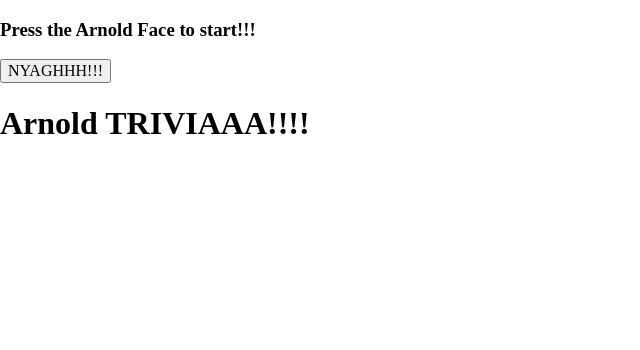
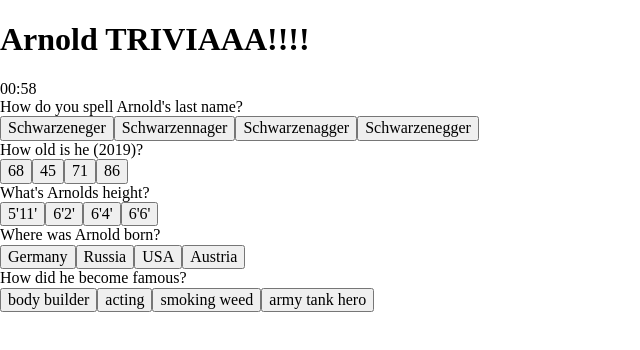
Before and after one commit to dylandavispc/trivia-game, a plain HTML site: page index.html in a window 1280 px wide. Both pictures are taken after a click on the button "NYAGHHH!!!". Shown: the whole page, without its empty margins (0-640 px from the left). Drawn offline with nearby package versions, Linux system fonts and the light colour scheme.

Commit message:
Game display, start screen, game over screen; complete.  Correct features and inccorect features to be worked on next.

```diff
--- a/assets/javascript/app.js
+++ b/assets/javascript/app.js
@@ -0,0 +1,131 @@
+//INITIALIZATION=====================================================================
+//Variables
+let correct = 0;
+let incorrect = 0;
+let unanswered = 0;
+const arnold = {
+    lastName: "Schwarzenagger",
+    age: 71,
+    height: "6'2'",
+    born: "Austria",
+    origin: "body builder"
+}
+const game = {
+    questions : ["How do you spell Arnold's last name?", "How old is he (2019)?", "What's Arnolds height?",
+    "Where was Arnold born?", "How did he become famous?"],
+    ques1 : ["Schwarzeneger", "Schwarzennager", "Schwarzenagger", "Schwarzenegger"],
+    ques2 : [68, 45, 71, 86],
+    ques3 : ["5'11'", "6'2'", "6'4'", "6'6'"],
+    ques4 : ["Germany", "Russia", "USA", "Austria"],
+    ques5 : ["body builder", "acting", "smoking weed", "army tank hero"],
+}
+
+//Displays
+document.getElementById("gameOverScreen").style.display = "none";
+document.getElementById("gameStartScreen").style.display = "block";
+document.getElementById("container").style.display = "none";
+
+//Question Gameplay
+$("#question1").text(game.questions[0]);
+$("#question2").text(game.questions[1]);
+$("#question3").text(game.questions[2]);
+$("#question4").text(game.questions[3]);
+$("#question5").text(game.questions[4]);
+
+for (let i=0; i < game.ques1.length; i++) {
+    let a = $("<button>");
+    a.addClass("ques-btn");
+    a.attr("data-name", game.ques1[i]);
+    a.text(game.ques1[i]);
+    $("#guess1").append(a);
+}
+for (let i=0; i < game.ques2.length; i++) {
+    let a = $("<button>");
+    a.addClass("ques-btn");
+    a.attr("data-name", game.ques2[i]);
+    a.text(game.ques2[i]);
+    $("#guess2").append(a);
+}
+for (let i=0; i < game.ques3.length; i++) {
+    let a = $("<button>");
+    a.addClass("ques-btn");
+    a.attr("data-name", game.ques3[i]);
+    a.text(game.ques3[i]);
+    $("#guess3").append(a);
+}
+for (let i=0; i < game.ques4.length; i++) {
+    let a = $("<button>");
+    a.addClass("ques-btn");
+    a.attr("data-name", game.ques4[i]);
+    a.text(game.ques4[i]);
+    $("#guess4").append(a);
+}
+for (let i=0; i < game.ques5.length; i++) {
+    let a = $("<button>");
+    a.addClass("ques-btn");
+    a.attr("data-name", game.ques5[i]);
+    a.text(game.ques5[i]);
+    $("#guess5").append(a);
+}
+
+
+//BUTTONS==========================================================================
+document.getElementById("startButton").onclick = function(){
+    gameStart();
+}
+document.getElementById("resetButton").onclick = function(){
+    gameReset();
+}
+
+//FUNCTIONS++++++++++++++++++++++++++++++++++++++++++++++++++++++++++++++++++++++++++
+
+//Game Initializers
+function gameStart() {
+    document.getElementById("gameStartScreen").style.display = "none";
+    document.getElementById("container").style.display = "block";
+    timer();
+}
+function gameReset() {
+    document.getElementById("gameOverScreen").style.display = "none";
+    document.getElementById("gameStartScreen").style.display = "none";
+    document.getElementById("container").style.display = "block";
+    timer();
+    correct = 0;
+    incorrect = 0;
+    unanswered = 0;
+}
+function gameOver() {
+    document.getElementById("gameOverScreen").style.display = "block";
+    document.getElementById("container").style.display = "none";
+}
+
+
+//Question Checker
+// function questionChecker() {
+//     if () {
+//         correct++;
+//     }
+//     else if () {
+//         incorrect++;
+//     }
+//     else {
+//         unanswered++;
+//     }
+// }
+
+
+//Timer
+function timer(){
+    var sec = 59;
+    var timer = setInterval(function(){
+        document.getElementById('timer').innerHTML='00:'+sec;
+        sec--;
+        if (sec < 0) {
+            clearInterval(timer);
+            gameOver();
+        }
+    }, 1000);
+}
+function buttonPress(){
+    return this.clicked === 0;
+}
--- a/index.html
+++ b/index.html
@@ -6,21 +6,38 @@
     <meta http-equiv="X-UA-Compatible" content="ie=edge">
     <link rel="stylesheet" href="assets/css/reset.css">
     <link rel="stylesheet" href="assets/css/style.css">
+    <script src="https://cdnjs.cloudflare.com/ajax/libs/jquery/3.2.1/jquery.min.js"></script>
     <title>ARNOLD TRIVIA!!</title>
 </head>
 <body>
-    <div id="gameStart">
+    <div id="gameStartScreen">
         <h3>Press the Arnold Face to start!!!</h3>
 
-        <button>NYAGHHH!!!</button>
+        <button id="startButton">NYAGHHH!!!</button>
     </div>
+    <div id="gameOverScreen">
+            <h3>DO IT AGAIN!!</h3>
 
-    <div class="container">
+            <button id="resetButton">NYAGHHH!!!</button>
+        </div>
+
+    <div id="container">
 
         <h1>Arnold TRIVIAAA!!!!</h1>
 
         <div id="timer"></div>
-        <div id="questions"></div>
+        <div id="question-space">
+            <div id="question1"></div>
+            <div id="guess1"></div>
+            <div id="question2"></div>
+            <div id="guess2"></div>
+            <div id="question3"></div>
+            <div id="guess3"></div>
+            <div id="question4"></div>
+            <div id="guess4"></div>
+            <div id="question5"></div>
+            <div id="guess5"></div>
+        </div>
 
     </div>
 
```
